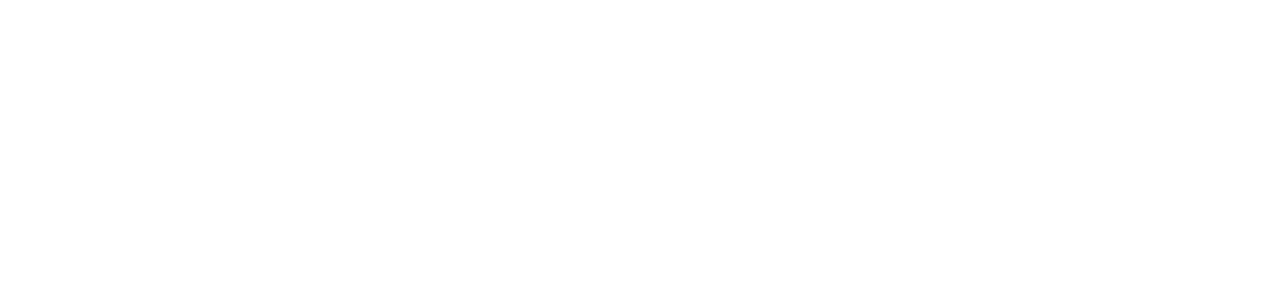
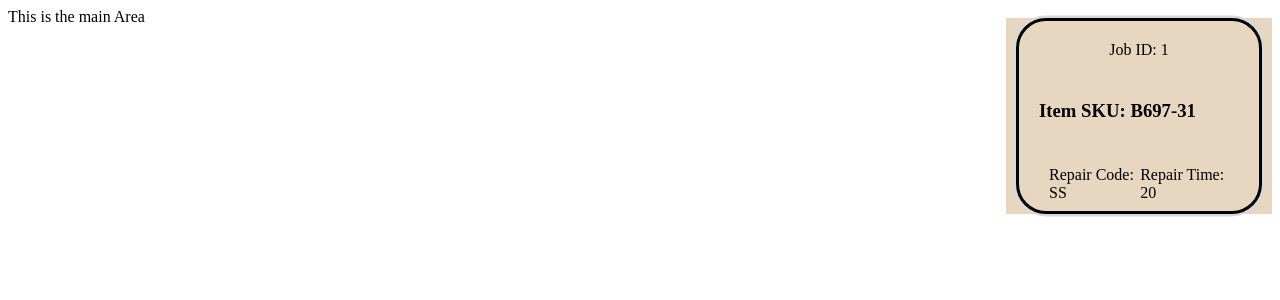
Before and after one commit to austinwilson1296/repair-management-system, a Vue app: page / in a window 1280 px wide. Shown: the top 300 px of the page. Built offline with nearby package versions, Linux system fonts and the light colour scheme; the HTML template or start-up script is replaced by a standard one.

Commit message:
added components for jobcard/job board

```diff
--- a/src/App.vue
+++ b/src/App.vue
@@ -1,11 +1,33 @@
+<template>
+<div class="main-container">
+<main class="main-area">
+  <div>This is the main Area</div>
+</main>
+<div class="job-board">
+  <JobBoard />
+</div>
+</div>
+
+</template>
 <script setup lang="ts">
+import JobBoard from './components/JobBoard.vue';
 
 </script>
+<style scoped>
+.main-container{
+  margin: 0;
+  display: flex;
+  flex-direction: row;
+  min-height: 100vh;
+}
 
-<template>
+.main-area{
+  flex: 2 1 ;
 
-</template>
+}
 
-<style scoped>
+.job-board{
+  flex:1 1 1;
 
+}
 </style>
--- /dev/null
+++ b/src/components/JobBoard.vue
@@ -0,0 +1,29 @@
+<template>
+    <div>
+    <JobCard
+        :job-id="data.jobId"
+        :product-s-k-u="data.productSKU"
+        :repair-code="data.repairCode"
+        :alloted-repair-time="data.allotedRepairTime"/>
+    </div>
+</template>
+
+<script setup lang="ts">
+
+import type { JobCardData } from '../types';
+import JobCard from './JobCard.vue'
+
+const data: JobCardData = {
+  jobId: 1,
+  productSKU: 'B697-31',
+  repairCode: 'SS',
+  allotedRepairTime: 20
+}
+</script>
+
+<style scoped>
+div{
+    border: 5px;
+    background-color: #E7D7C1;
+}
+</style>
--- a/src/components/JobCard.vue
+++ b/src/components/JobCard.vue
@@ -1,7 +1,48 @@
 <template>
+    <div class="job-container">
+        <header>Job ID: {{ jobId }}</header>
+        <div class="">
+            <h3>Item SKU: {{ productSKU }}</h3>
+        </div>
+        <div class="repair-data">
+            <p>Repair Code: {{ repairCode }}</p>
+            <p>Repair Time: {{ allotedRepairTime }}</p>
+        </div>
 
+    </div>
 </template>
 
-<script></script>
+<script setup lang="ts">
+import type { JobCardData } from '@/types';
 
-<style></style>
+
+const props = defineProps<JobCardData>();
+
+
+
+</script>
+
+<style scoped>
+
+.job-container{
+    border-radius: 30px;
+    border: solid;
+    display: grid;
+    grid-template-rows: 40px;
+    padding: 20px;
+    width: 200px;
+    height: 150px;
+    box-shadow: 0 0 0 2.5px#D9D9D9;
+    margin: 10px;
+
+}
+header{
+    text-align: center;
+}
+.repair-data{
+    display: flex;
+    justify-content: space-around;
+    margin: 10px;
+}
+
+</style>
--- a/src/types.ts
+++ b/src/types.ts
@@ -0,0 +1,6 @@
+export interface JobCardData {
+    jobId: number,
+    productSKU: string,
+    repairCode: string,
+    allotedRepairTime: number
+}
```
Also changed, not shown: 1 other file (tests, documents, lock files or other folders).
